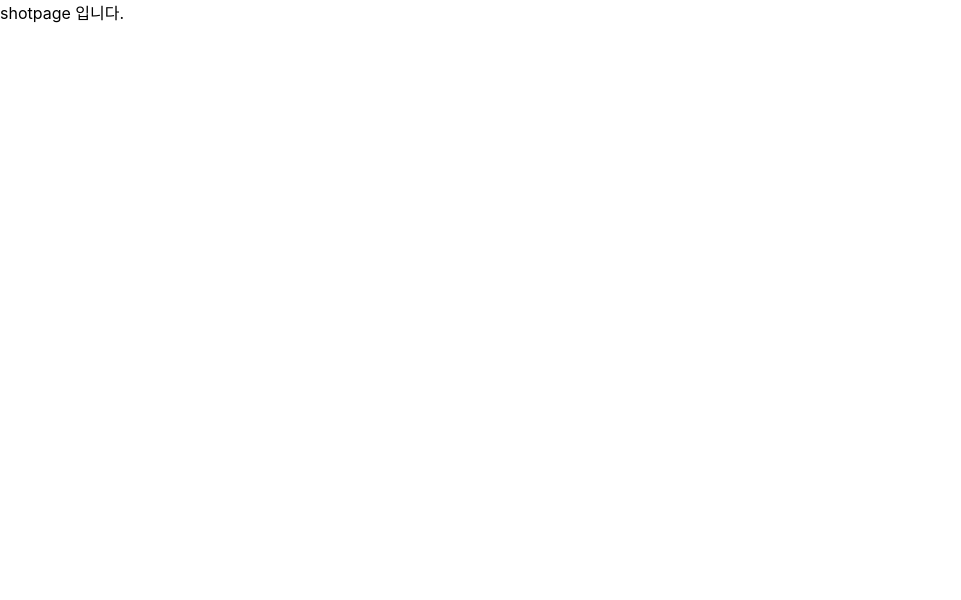
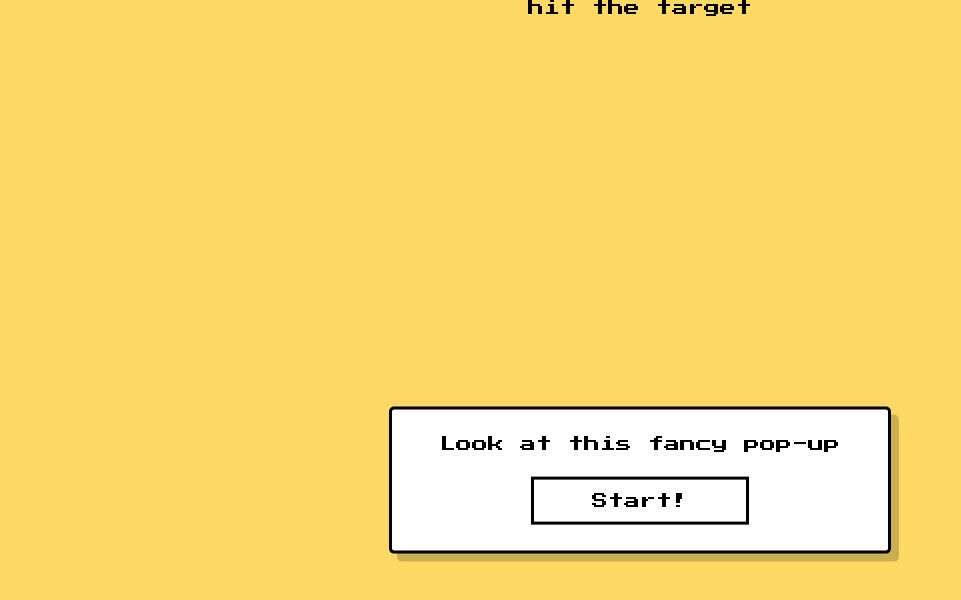
Before and after one commit to chaeryeon823/Embedded-System, a React (Create React App) app in the folder embedded-app/: page /shot in a window 1280 px wide. Shown: the top 600 px of the page, without its empty margins (0-961 px from the left). Built offline with nearby package versions, Linux system fonts and the light colour scheme.

Commit message:
Add ShotCard

```diff
--- a/embedded-app/src/New/Login/Loginpage.jsx
+++ b/embedded-app/src/New/Login/Loginpage.jsx
@@ -4,9 +4,7 @@
 function Loginpage(props) {
     return(
         <Wrapper>
-            <ID>
-
-            </ID>
+            <ID></ID>
         </Wrapper>
     )
 }
--- /dev/null
+++ b/embedded-app/src/New/Shot/ShotCard.jsx
@@ -0,0 +1,6 @@
+import React from "react";
+
+function ShotCard(props) {
+
+}
+export default ShotCard;
--- a/embedded-app/src/New/Shot/Shotpage.jsx
+++ b/embedded-app/src/New/Shot/Shotpage.jsx
@@ -1,15 +1,31 @@
 import React from "react";
 import styled from "styled-components";
-
+import Card from "../Main/Card";
 function Shotpage(props) {
     return(
         <Wrapper>
-            shotpage 입니다.
+            <Content>
+                <Text>hit the target</Text>
+                <Card></Card>
+            </Content>
         </Wrapper>
     )
 }
+const Content=styled.div`
+    display:flex;
+    justify-content:center;
 
+`;
+const Text=styled.p`
+    margin:0;
+    font-family: 'Press Start 2P', cursive;
+`;
 const Wrapper=styled.div`
+    background-color:#ffd966;
+    width:100vw;
+    height:100vh;
+
+
 `;
 
 
```
Also changed, not shown: embedded-app/src/New/Main/Button.jsx (+0 -7 lines).
